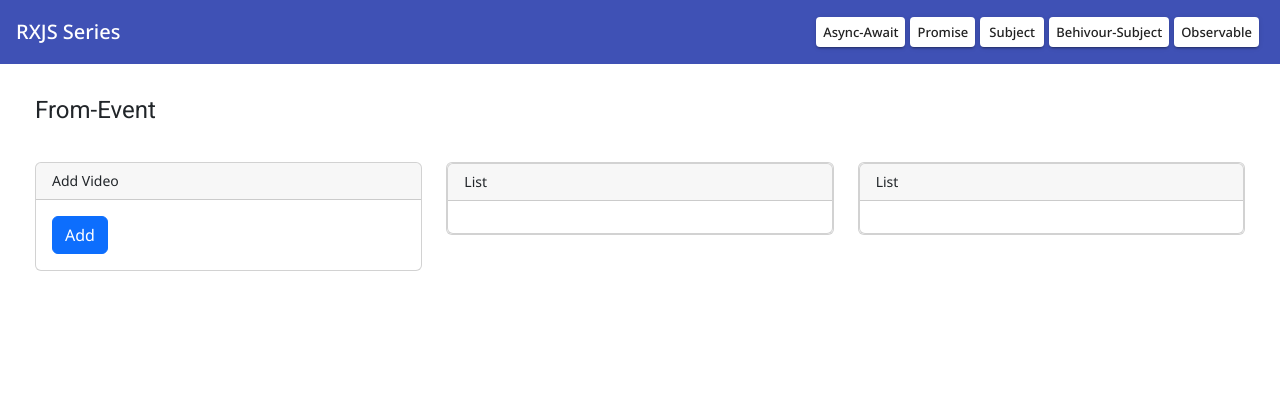
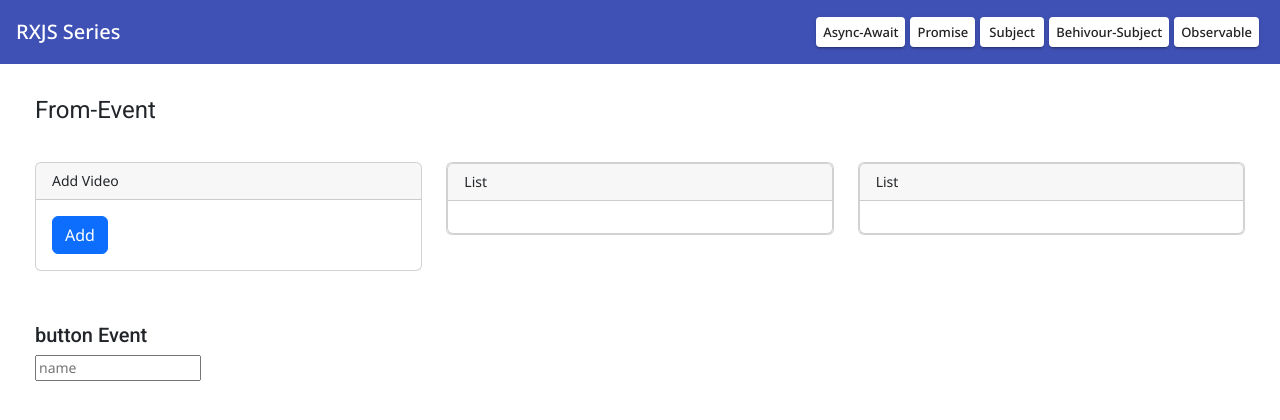
Before and after one commit to Haresh-thumar/rxjs-learning, an Angular app: page /fromEvent in a window 1280 px wide. Shown: the top 420 px of the page. Built offline with nearby package versions, Linux system fonts and the light colour scheme.

Commit message:
add input event in from-event

```diff
--- a/src/app/observable/from-event/from-event.component.html
+++ b/src/app/observable/from-event/from-event.component.html
@@ -36,3 +36,15 @@
     </div>
   </div>
 </div>
+
+
+<div class="row mt-5">
+  <!--------- Input Event ---------->
+  <div class="col-md-3">
+    <h2 class="mb-1">button Event</h2>
+    <input type="text" placeholder="name">
+  </div>
+
+
+  <div class="col-md-3"></div>
+</div>
--- a/src/app/observable/from-event/from-event.component.ts
+++ b/src/app/observable/from-event/from-event.component.ts
@@ -1,4 +1,4 @@
-import { AfterViewInit, Component, ElementRef, OnInit, ViewChild } from '@angular/core';
+import { AfterViewInit, Component, ElementRef, EventEmitter, OnInit, ViewChild } from '@angular/core';
 import { fromEvent } from 'rxjs';
 import { UtilityOperatorService } from 'src/app/services/utility-operator.service';
 
@@ -18,6 +18,7 @@ export class FromEventComponent implements OnInit, AfterViewInit {
 
   ngOnInit(): void { }
 
+
   ngAfterViewInit(): void {
     let count = 1;
     fromEvent(this.addList.nativeElement, 'click').subscribe(res => {
@@ -25,6 +26,19 @@ export class FromEventComponent implements OnInit, AfterViewInit {
       this._utilityFunc.printLi(countVal, 'elContainer');
       this._utilityFunc.printLi(countVal, 'elContainer2');
     });
+
+    /*---------- document event ----------*/
+    //   let click$ = fromEvent(document, 'click');
+    //   click$.subscribe(res => console.log(res));
+
+    /*---------- input event ----------*/
+    let inputEvent$ = fromEvent(document.querySelector("input") as HTMLElement, 'change');
+    inputEvent$.subscribe((res: any) => console.log(res.target.value));
+
+
   }
 
+
+
+
 }
```
